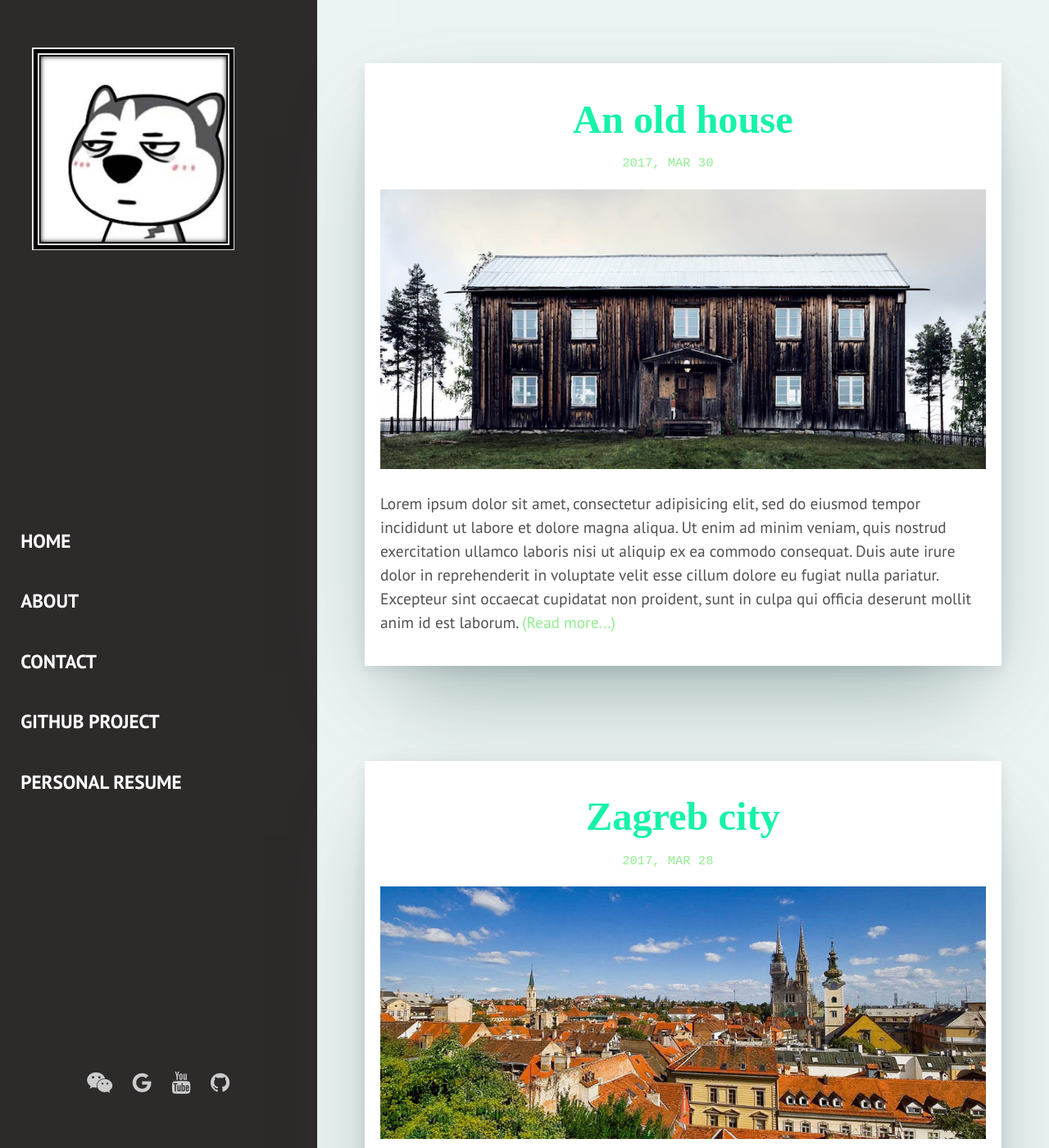
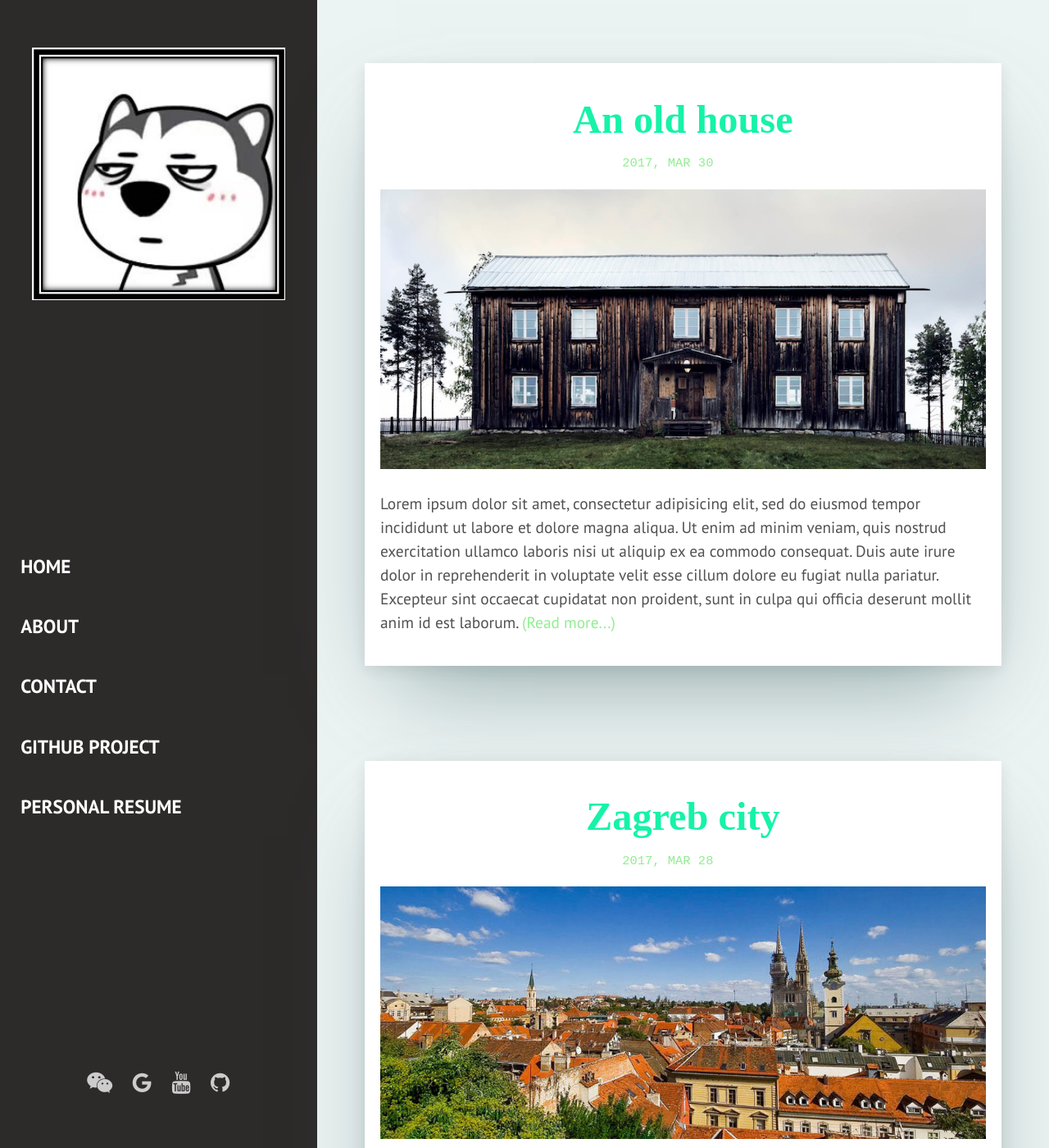
Before and after one commit to zywok/zywok.github.io, a Jekyll site: the page built from index.html, in a window 1280 px wide and 1400 px high. Shown: the whole window at 82% size. Built offline with Jekyll 4.4.1, drawn with Linux system fonts in a browser that asks for light colours; some web fonts are replaced; the list of posts is cut into pages by our own code.

Commit message:
Update main.css

```diff
--- a/assets/css/main.css
+++ b/assets/css/main.css
@@ -924,8 +924,7 @@ img.post-image, img.page-img {
 }
 
 img.logo-image, img.logo-img {
-  width: 80%;
-  text-align: center;
+  width: 100%;
 }
 
 .page-content {
```
